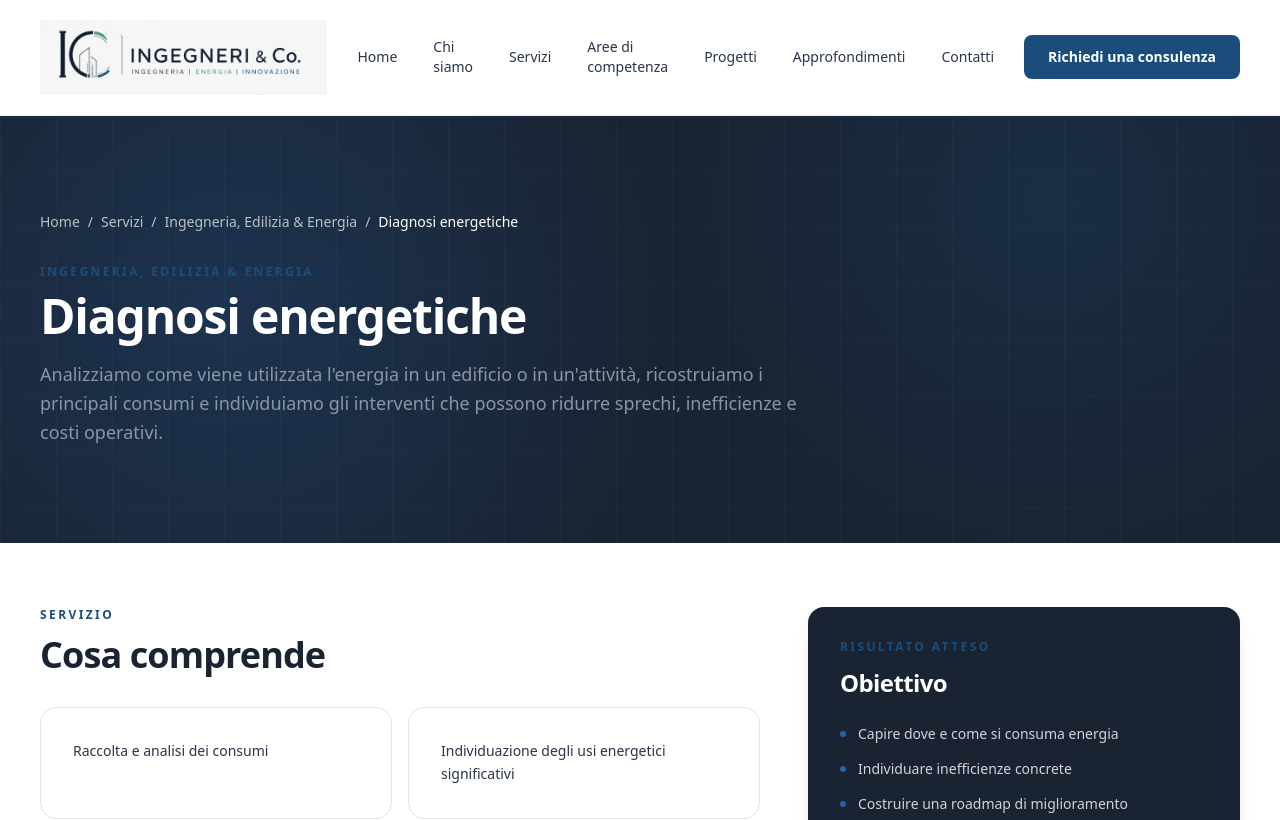
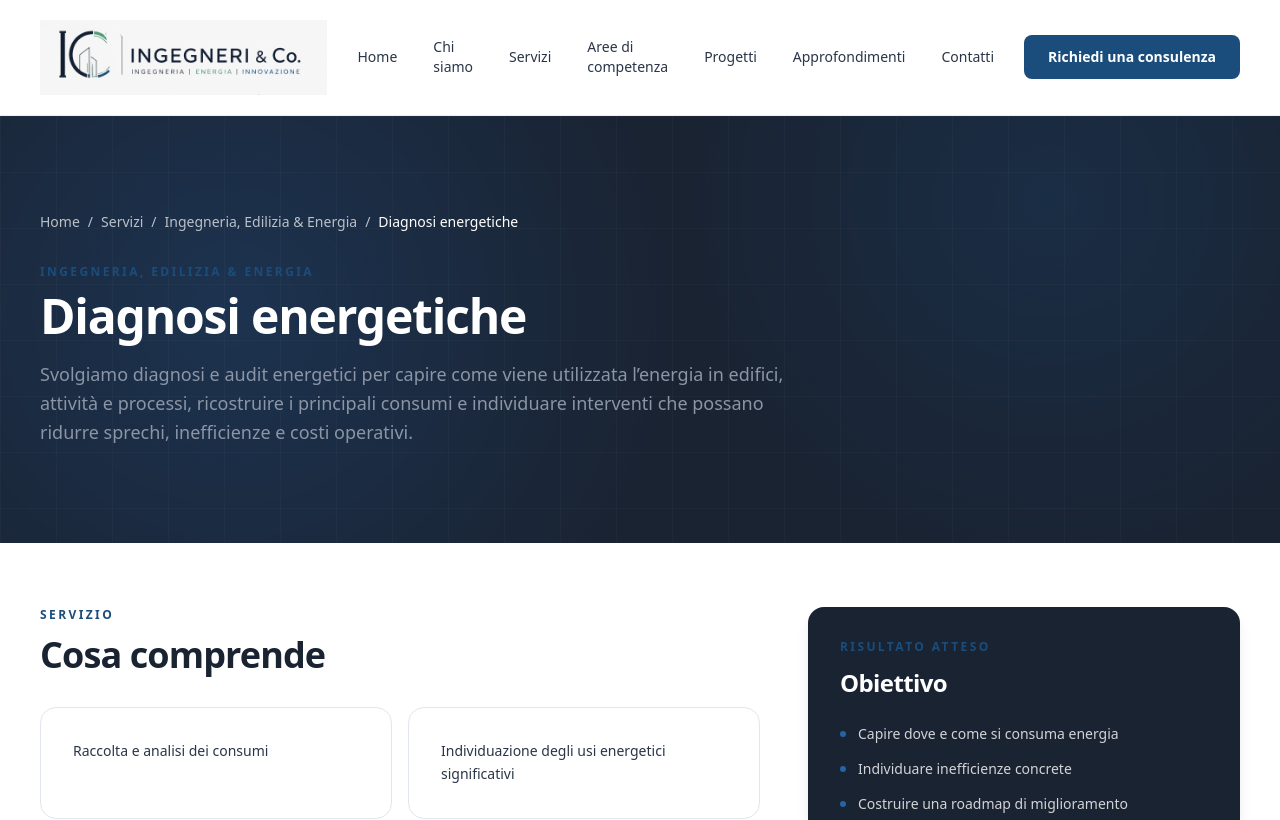
Before and after one commit to Mujyarugamba/ingegneri-co, a Next.js app: page /servizi/diagnosi-energetiche in a window 1280 px wide. Shown: the top 820 px of the page. Built offline with nearby package versions, Linux system fonts and the light colour scheme.

Commit message:
Rafforza la landing diagnosi con audit energetici

```diff
--- a/src/app/servizi/diagnosi-energetiche/page.tsx
+++ b/src/app/servizi/diagnosi-energetiche/page.tsx
@@ -5,10 +5,10 @@ import { siteConfig } from "@/lib/site-config";
 const canonicalUrl = `${siteConfig.url}/servizi/diagnosi-energetiche`;
 
 export const metadata: Metadata = {
-  title: "Diagnosi energetiche | Ingegneri & Co",
-  description: "Diagnosi energetiche per edifici e imprese: analisi dei consumi, individuazione degli usi significativi e definizione degli interventi di miglioramento.",
+  title: "Diagnosi e audit energetici | Ingegneri & Co",
+  description: "Diagnosi e audit energetici per edifici, imprese e processi: analisi dei consumi, usi significativi e scenari di miglioramento tecnico-economico.",
   alternates: { canonical: canonicalUrl },
-  openGraph: { title: "Diagnosi energetiche | Ingegneri & Co", description: "Analisi dei consumi e individuazione degli interventi di miglioramento energetico.", url: canonicalUrl, type: "website" },
+  openGraph: { title: "Diagnosi e audit energetici | Ingegneri & Co", description: "Analisi dei consumi e individuazione degli interventi di miglioramento energetico.", url: canonicalUrl, type: "website" },
 };
 
 export default function Page() {
@@ -16,8 +16,8 @@ export default function Page() {
     <ServiceLanding
       eyebrow="Ingegneria, Edilizia & Energia"
       title="Diagnosi energetiche"
-      intro="Analizziamo come viene utilizzata l'energia in un edificio o in un'attività, ricostruiamo i principali consumi e individuiamo gli interventi che possono ridurre sprechi, inefficienze e costi operativi."
-      bullets={["Raccolta e analisi dei consumi", "Individuazione degli usi energetici significativi", "Analisi di impianti e profili di utilizzo", "Individuazione delle inefficienze", "Scenari di intervento", "Priorità tecnico-economiche"]}
+      intro="Svolgiamo diagnosi e audit energetici per capire come viene utilizzata l’energia in edifici, attività e processi, ricostruire i principali consumi e individuare interventi che possano ridurre sprechi, inefficienze e costi operativi."
+      bullets={["Raccolta e analisi dei consumi", "Individuazione degli usi energetici significativi", "Analisi di impianti e profili di utilizzo", "Individuazione delle inefficienze", "Scenari di intervento", "Studi di fattibilità tecnico-economica"]}
       outcomes={["Capire dove e come si consuma energia", "Individuare inefficienze concrete", "Costruire una roadmap di miglioramento"]}
       context={["Quando è necessario capire quali usi e impianti incidono maggiormente sui consumi di un edificio o di un'attività.", "Prima di definire un programma di efficientamento, per confrontare le priorità di intervento su basi tecniche e dati disponibili."]}
       process={[
```
